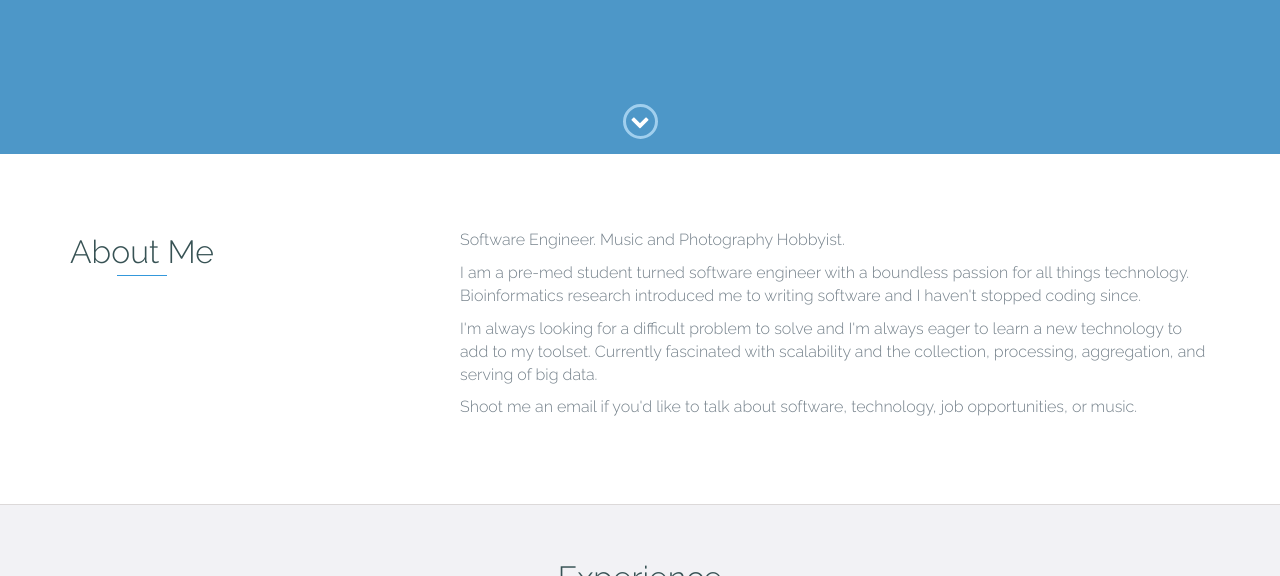
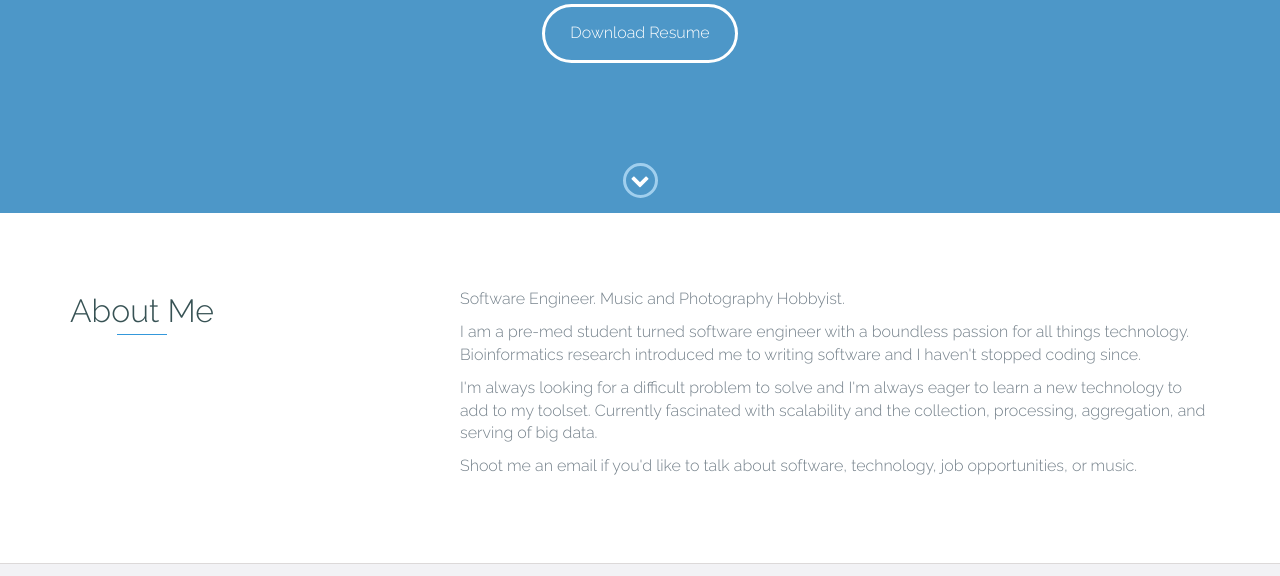
Before and after one commit to amdziuk/amdziuk.github.io, a website: page index.html in a window 1280 px wide. Shown: the part 524-1100 px from the top of the page. Drawn offline with nearby package versions, Linux system fonts and the light colour scheme.

Commit message:
Added Resume

```diff
--- a/index.html
+++ b/index.html
@@ -46,9 +46,7 @@
             <img src="images/avatar.jpg" id="avatar">
             <h1>Adam Dziuk</h1>
             <h2>Software Engineer</h2>
-            <!-- TODO: Add resume here -->
-            <!--<a href="#" class="btn-rounded-white">Download Resume</a>-->
-
+            <a href="pdf/AdamDziuk-Resume2017.pdf" target="_blank" class="btn-rounded-white">Download Resume</a>
         </div>
         <!-- End #lead-content -->
 
```
Also changed, not shown: 1 other file.
